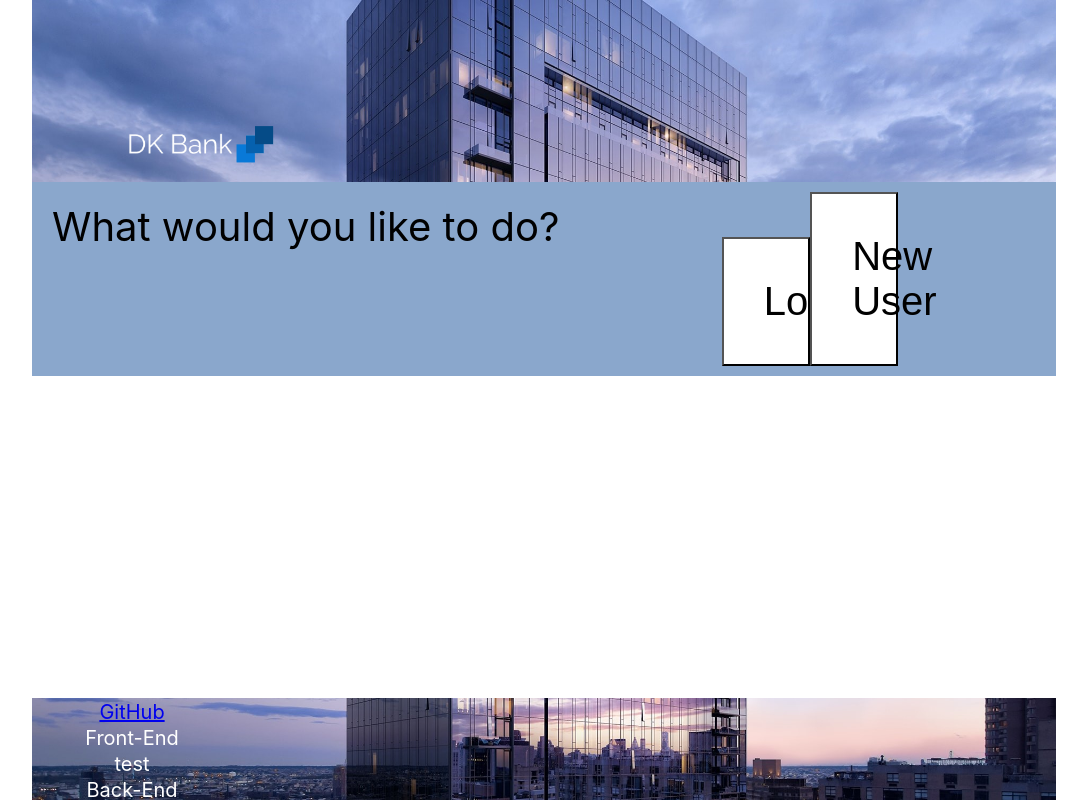
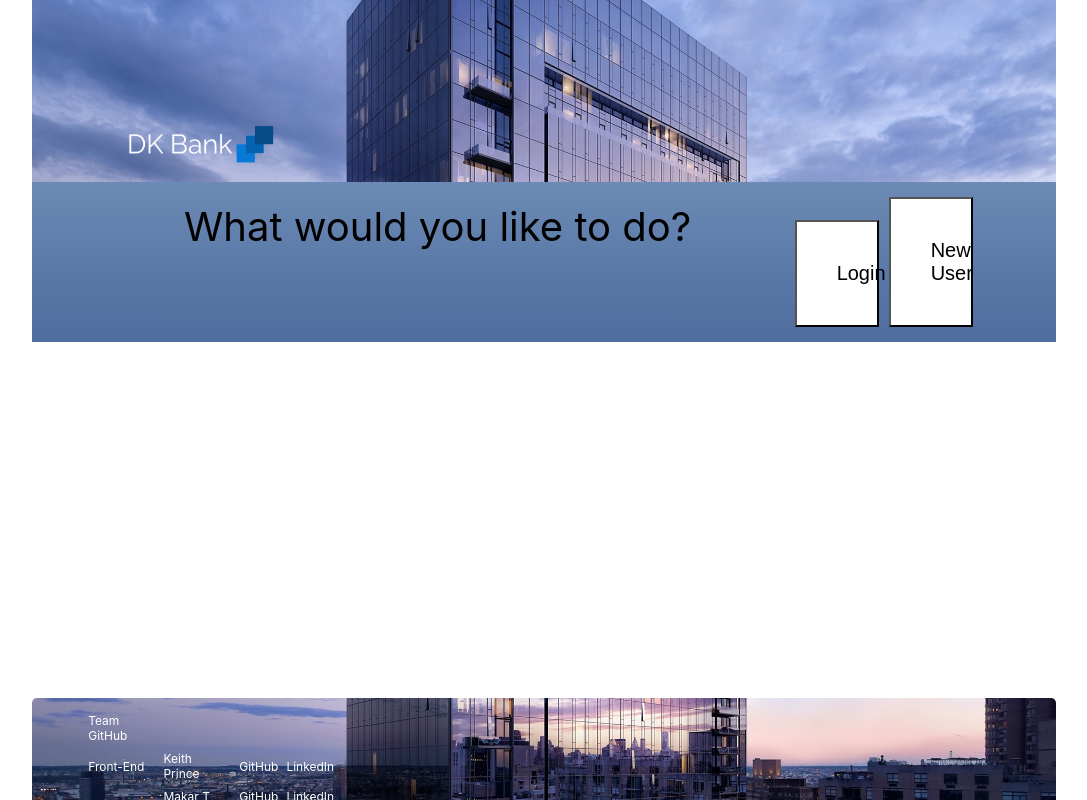
Before and after one commit to Donkey-Kong-and-M-Ms/DollarsBank-Frontend, a React (Create React App) app in the folder dollarsbank-client/: page / in a window 1280 px wide. Shown: the whole page, without its empty margins (96-1183 px from the left). Built offline with nearby package versions, Linux system fonts and the light colour scheme.

Commit message:
More practice

```diff
--- a/dollarsbank-client/src/App.css
+++ b/dollarsbank-client/src/App.css
@@ -14,18 +14,29 @@ form {
   max-width: 50%;
 }
 */
+td{
+  text-align: left;
+  padding:3px;
+}
 .block {
-  padding:20px;
+
 }
 
 button {
-  font-size: 40px;
+  font-size: 20px;
+  text-align:center;
   padding:40px;
+  margin:5px;
   height:auto;
   width:20%;
   background-color: white;
+  transition:0.3s;
 }
+button:hover{
+  background-color: rgb(237, 196, 196)
+;
 
+}
 input {
   font-size: 40px;
 }
@@ -33,3 +44,18 @@ input {
   -webkit-mask-image:-webkit-gradient(linear, left top, left bottom, from(rgba(0,0,0,1)), to(rgba(0,0,0,0.4)));
   /*mask-image: linear-gradient(to bottom, rgba(0,0,0,1), rgba(0,0,0,0));*/
 }
+a:link{
+	text-decoration:none;
+	color:white;
+}
+a:visited{
+	color:white;
+}
+a:hover{
+	text-decoration:none;
+	color:rgb(203, 214, 231);
+
+}
+a:active{
+	color:rgb(0,0,0);
+}
--- a/dollarsbank-client/src/App.js
+++ b/dollarsbank-client/src/App.js
@@ -24,12 +24,12 @@ function App() {
   return (
     <div className="App">
       {/* Header  */}
-      <div style={{position:"relative", display:"flex", margin:0, padding:0, width:"80%", marginLeft:"auto", marginRight:"auto"}}>
-        <img src={Header2} style={{position:"relative", top:"0", left:"0", width:"100%",margin:0, padding:0}}/>
-        <img src={Logo2} style={{position:"absolute",left:"0",bottom:"0", marginLeft:"2%",marginBottom:"1%", borderRadius:"5px", padding:"0", width:"25%"}}/>
+      <div style={{ position: "relative", display: "flex", margin: 0, padding: 0, width: "80%", marginLeft: "auto", marginRight: "auto" }}>
+        <img src={Header2} style={{ position: "relative", top: "0", left: "0", width: "100%", margin: 0, padding: 0 }} />
+        <img src={Logo2} style={{ position: "absolute", left: "0", bottom: "0", marginLeft: "2%", marginBottom: "1%", padding: "0", width: "25%" }} />
 
       </div>
-{/*
+      {/*
         <div>
           <img src={Top} className="headerpic" style={{margin:"0", padding:"0", display:"block", position:"relative", top:"0", left:"0" }}/>
           <img src={Logo2} style={{position:"absolute",left:"0",bottom:"0", marginLeft:"10%",marginBottom:"10px", borderRadius:"5px"}}/>
@@ -43,13 +43,13 @@ function App() {
 
 */}
 
-    {/*content */}
-      <div style={{ width: "80%", backgroundColor: "#8AA7CC" , marginLeft:"auto", marginRight:"auto", display:"flex"}}>
-        <div className="block" >
+      {/*content */}
+      <div style={{ width: "80%",  backgroundImage: "linear-gradient(#6C8AB5, #4E6C9D)", marginLeft: "auto", marginRight: "auto", display: "flex" }}>
+        <div style={{padding:"20px", marginLeft:"auto", marginright:"auto"}} >
           What would you like to do?
         </div>
-        <div style={{padding:"10px"}}>
-          <BrowserRouter>
+        <div style={{ padding: "10px" }}>
+          <BrowserRouter style={{}}>
             <Switch>
               <Route path='/transfer' component={Transfer} />
               <Route path='/deposit' component={Deposit} />
@@ -71,22 +71,22 @@ lksjdlkdfj<br/>
         lksjdlkdfj<br/>
       </div>
 */}
-    {/*Footer*/}
-    <div style={{bottom:0 , position:"fixed",width:"80%", marginLeft:"10%", marginBottom:0, padding:0, display:"flex"}}>
-      <img src={Footer} style={{width:"100%", margin:0, padding:0}}/>
-      <div style={{position:"absolute",left:"0",top:"0", marginLeft:"5%",marginBottom:"1%", borderRadius:"5px", padding:"0", width:"25%"}}>
+      {/*Footer*/}
+      <div style={{ bottom: 0, position: "fixed", width: "80%", marginLeft: "10%", marginBottom: 0, padding: 0, display: "flex" }}>
+        <img src={Footer} style={{ width: "100%", margin: 0, padding: 0, borderTopLeftRadius:"5px",borderTopRightRadius:"5px",  }} />
+        <div style={{ position: "absolute", left: "0", top: "0", marginLeft: "5%", marginTop: "1%", borderRadius: "5px", padding: "0", width: "25%" }}>
 
-        <table style={{color:"white", fontSize:"0.5em"}}>
-          <tr> <a href= "https://github.com/Donkey-Kong-and-M-Ms"> GitHub</a></tr>
-          <tr>Front-End</tr>
-          <tr>test</tr>
-          <tr>Back-End</tr>
-          <tr>test</tr>
+          <table style={{ color: "white", fontSize: "0.3em" }}>
+            <tr><td><a href="https://github.com/Donkey-Kong-and-M-Ms" target="_blank">Team GitHub</a></td> </tr>
+            <tr><td>Front-End</td><td>Keith Prince</td><td><a href="https://github.com/SwordSageKeith" target="_blank">GitHub</a></td><td><a href="https://www.linkedin.com/in/keith-prince-429697a8/" target="_blank">LinkedIn</a></td></tr>
+            <tr><td></td><td>Makar T</td><td><a href="https://github.com/MakarTch" target="_blank">GitHub</a></td><td><a href="https://www.linkedin.com/in/makar-tchekalenkov/" target="_blank">LinkedIn</a></td></tr>
+            <tr><td>Back-End</td><td>Mark Rubio</td><td><a href="https://github.com/markrubio632" target="_blank">GitHub</a></td><td><a href="https://www.linkedin.com/in/markrubio632/" target="_blank">LinkedIn</a></td></tr>
+            <tr><td></td><td>Daniel Larrea</td><td><a href="https://github.com/DanielALarrea" target="_blank">GitHub</a></td><td><a href="https://www.linkedin.com/in/daniel-larrea/" target="_blank">LinkedIn</a></td></tr>
 
-        </table>
+          </table>
 
+        </div>
       </div>
-    </div>
 
 
 
```
